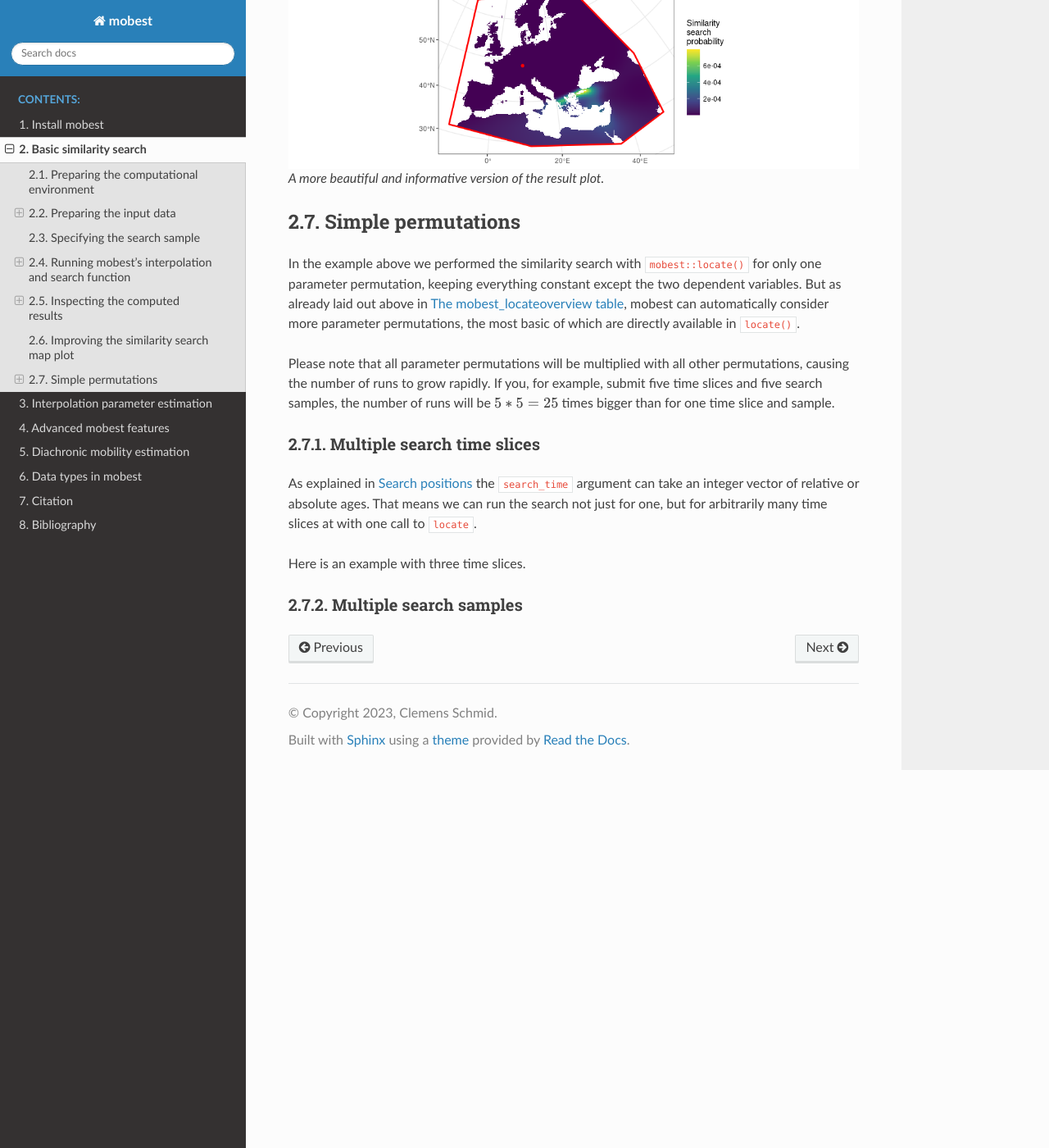
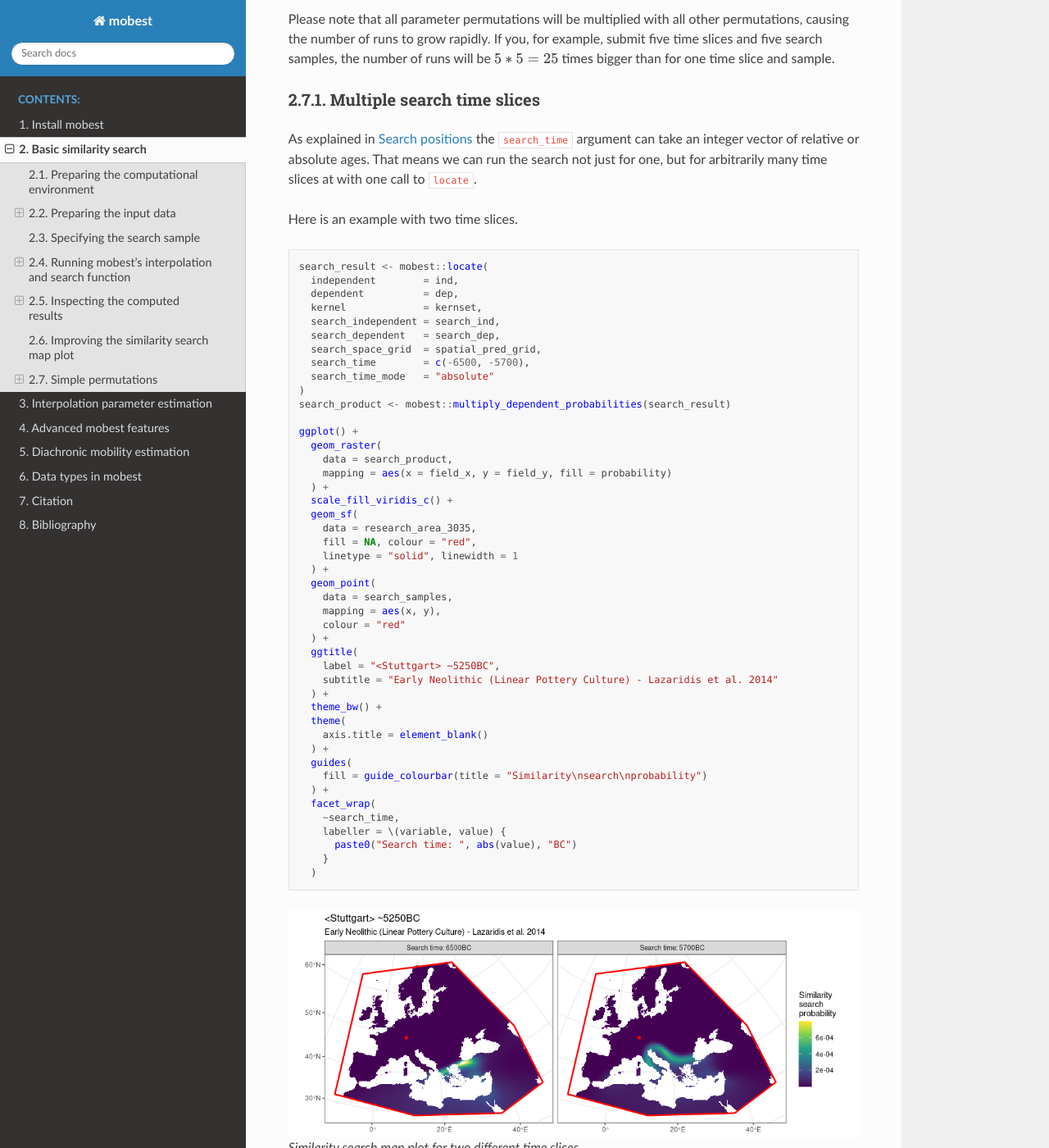
Before and after one commit to nevrome/mobest, a Sphinx documentation site: the page built from docs/basic.md, in a window 1280 px wide and 1400 px high, scrolled down 18563 px. Shown: the whole window at 82% size. Built offline with Sphinx 7.4.7 and the Read the Docs theme 2.0.0, drawn with Linux system fonts in a browser that asks for light colours; cross-references to code outside the pages are shown as plain code; some of the changed text lies outside the part shown.

Commit message:
added some code and a new figure for multiple search timeslices

````diff
--- a/docs/basic.md
+++ b/docs/basic.md
@@ -310,7 +310,7 @@ The `locest()` arguments `independent` and `dependent` take the spatiotemporal a
 Spatiotemporal positions are encoded in `mobest` with a custom data type: {ref}`mobest_spatiotemporalpositions <types:spatiotemporal coordinates>`. For the `independent` argument of `locest()` we have to construct an object of this type with `mobest::create_spatpos()` to represent the positions of the input samples in `samples_projected`.
 
 ```r
-mobest::create_spatpos(
+ind <- mobest::create_spatpos(
   id = samples_projected$Sample_ID,
   x  = samples_projected$x,
   y  = samples_projected$y,
@@ -321,7 +321,7 @@ mobest::create_spatpos(
 The dependent, genetic variables are also encoded in a custom, tabular type: {ref}`mobest_observations <types:genetic coordinates>` with the constructor function `mobest::create_observations`.
 
 ```r
-mobest::create_obs(
+dep <- mobest::create_obs(
   C1 = samples_projected$MDS_C1,
   C2 = samples_projected$MDS_C2
 )
@@ -334,13 +334,13 @@ The lengths of the vectors (`samples_projected$...`) used for `create_spatpos` a
 For the search sample we have to construct objects of the same type and structure.
 
 ```r
-mobest::create_spatpos(
+search_ind <- mobest::create_spatpos(
   id = search_samples$Sample_ID,
   x  = search_samples$x,
   y  = search_samples$y,
   z  = search_samples$Date_BC_AD_Median
 )
-mobest::create_obs(
+search_dep <- mobest::create_obs(
   C1 = search_samples$MDS_C1,
   C2 = search_samples$MDS_C2
 )
@@ -353,7 +353,7 @@ The `locest()` argument `kernel` takes an object of the class {ref}`mobest_kerne
 Here is a possible configuration for our example. We construct two kernel settings, one for each ancestry component, with `mobest::create_kernel()` in `mobest::create_kernset()`.
 
 ```
-mobest::create_kernset(
+kernset <- mobest::create_kernset(
   C1 = mobest::create_kernel(
     dsx = 800 * 1000, dsy = 800 * 1000, dt = 800,
     g = 0.1
@@ -386,7 +386,7 @@ For this example we will set the search time to an `"absolute"` value.
 
 ```r
 search_time = -6500
-search_time_mode = "relative"
+search_time_mode = "absolute"
 ```
 
 This will search at exactly one point in time; a single timeslice 6500 BC.
@@ -405,39 +405,14 @@ In the previous sections we have thoroughly prepared the input for a first, simp
 
 ```r
 search_result <- mobest::locate(
-    independent = mobest::create_spatpos(
-    id = samples_projected$Sample_ID,
-    x  = samples_projected$x,
-    y  = samples_projected$y,
-    z  = samples_projected$Date_BC_AD_Median
-  ),
-  dependent = mobest::create_obs(
-    C1 = samples_projected$MDS_C1,
-    C2 = samples_projected$MDS_C2
-  ),
-  kernel = mobest::create_kernset(
-    C1 = mobest::create_kernel(
-      dsx = 800 * 1000, dsy = 800 * 1000, dt = 800,
-      g = 0.1
-    ),
-    C2 = mobest::create_kernel(
-      dsx = 800 * 1000, dsy = 800 * 1000, dt = 800,
-      g = 0.1
-    )
-  ),
-  search_independent = mobest::create_spatpos(
-    id = search_samples$Sample_ID,
-    x  = search_samples$x,
-    y  = search_samples$y,
-    z  = search_samples$Date_BC_AD_Median
-  ),
-  search_dependent = mobest::create_obs(
-    C1 = search_samples$MDS_C1,
-    C2 = search_samples$MDS_C2
-  ),
-  search_space_grid = spatial_pred_grid,
-  search_time = -6500,
-  search_time_mode = "absolute"
+  independent        = ind,
+  dependent          = dep,
+  kernel             = kernset,
+  search_independent = search_ind,
+  search_dependent   = search_dep,
+  search_space_grid  = spatial_pred_grid,
+  search_time        = -6500,
+  search_time_mode   = "absolute"
 )
 ```
 
@@ -647,9 +622,59 @@ Please note that all parameter permutations will be multiplied with all other pe
 
 As explained in {ref}`Search positions <basic:search positions>` the `search_time` argument can take an integer vector of relative or absolute ages. That means we can run the search not just for one, but for arbitrarily many time slices at with one call to `locate`.
 
-Here is an example with three time slices.
+Here is an example with two time slices.
 
+```r
+search_result <- mobest::locate(
+  independent        = ind,
+  dependent          = dep,
+  kernel             = kernset,
+  search_independent = search_ind,
+  search_dependent   = search_dep,
+  search_space_grid  = spatial_pred_grid,
+  search_time        = c(-6500, -5700),
+  search_time_mode   = "absolute"
+)
+search_product <- mobest::multiply_dependent_probabilities(search_result)
 
+ggplot() +
+  geom_raster(
+    data = search_product,
+    mapping = aes(x = field_x, y = field_y, fill = probability)
+  ) +
+  scale_fill_viridis_c() +
+  geom_sf(
+    data = research_area_3035,
+    fill = NA, colour = "red",
+    linetype = "solid", linewidth = 1
+  ) +
+  geom_point(
+    data = search_samples,
+    mapping = aes(x, y),
+    colour = "red"
+  ) +
+  ggtitle(
+    label = "<Stuttgart> ~5250BC",
+    subtitle = "Early Neolithic (Linear Pottery Culture) - Lazaridis et al. 2014"
+  ) +
+  theme_bw() +
+  theme(
+    axis.title = element_blank()
+  ) +
+  guides(
+    fill = guide_colourbar(title = "Similarity\nsearch\nprobability")
+  ) +
+  facet_wrap(
+    ~search_time,
+    labeller = \(variable, value) {
+      paste0("Search time: ", abs(value), "BC")
+    }
+  )
+```
+
+```{figure} img/basic/search_map_two_timeslices.png
+Similarity search map plot for two different time slices.
+```
 
 ### Multiple search samples
 
````
Also changed, not shown: docs/img/basic/search_map_two_timeslices.png (added), 1 other file.
